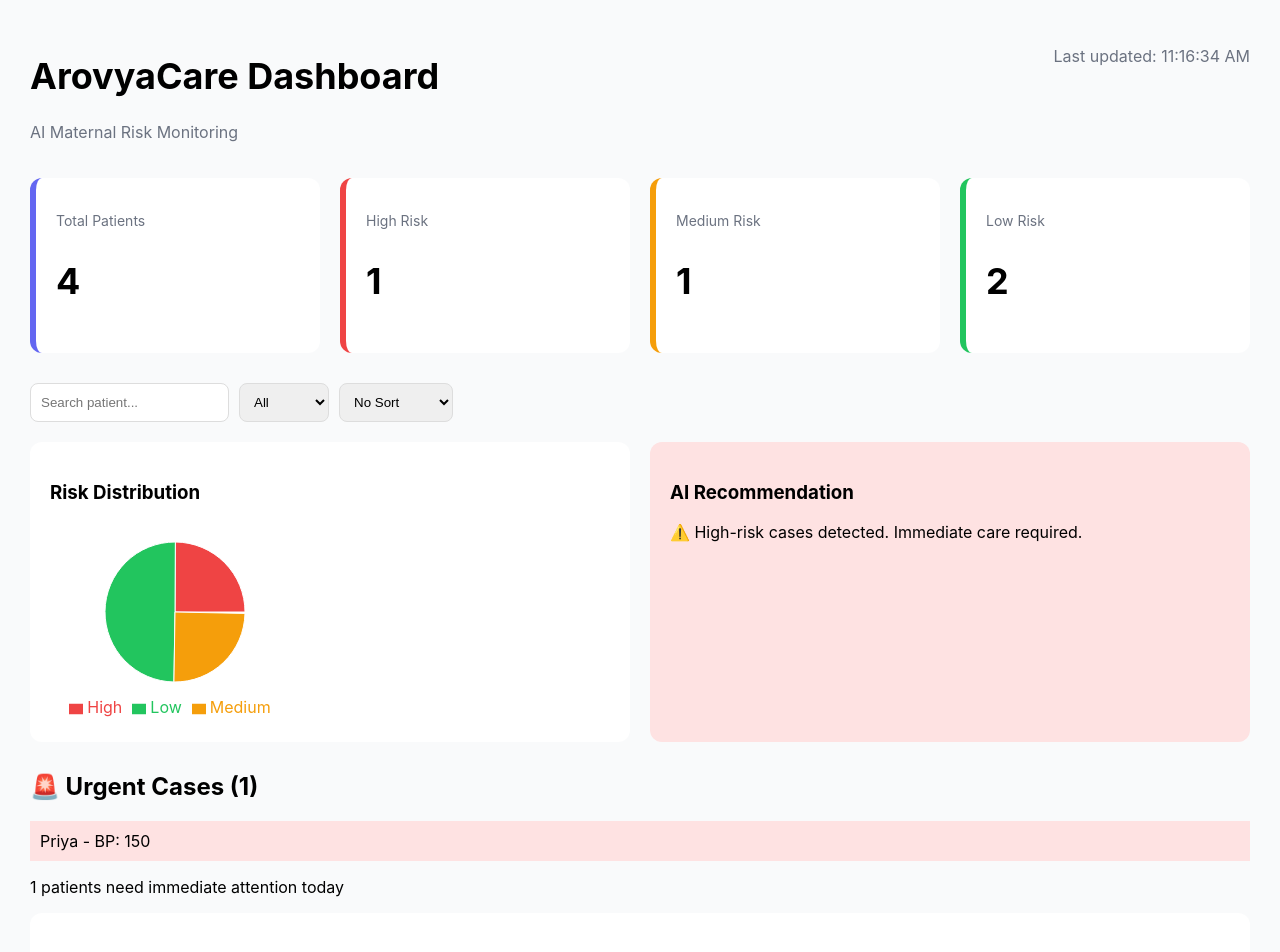
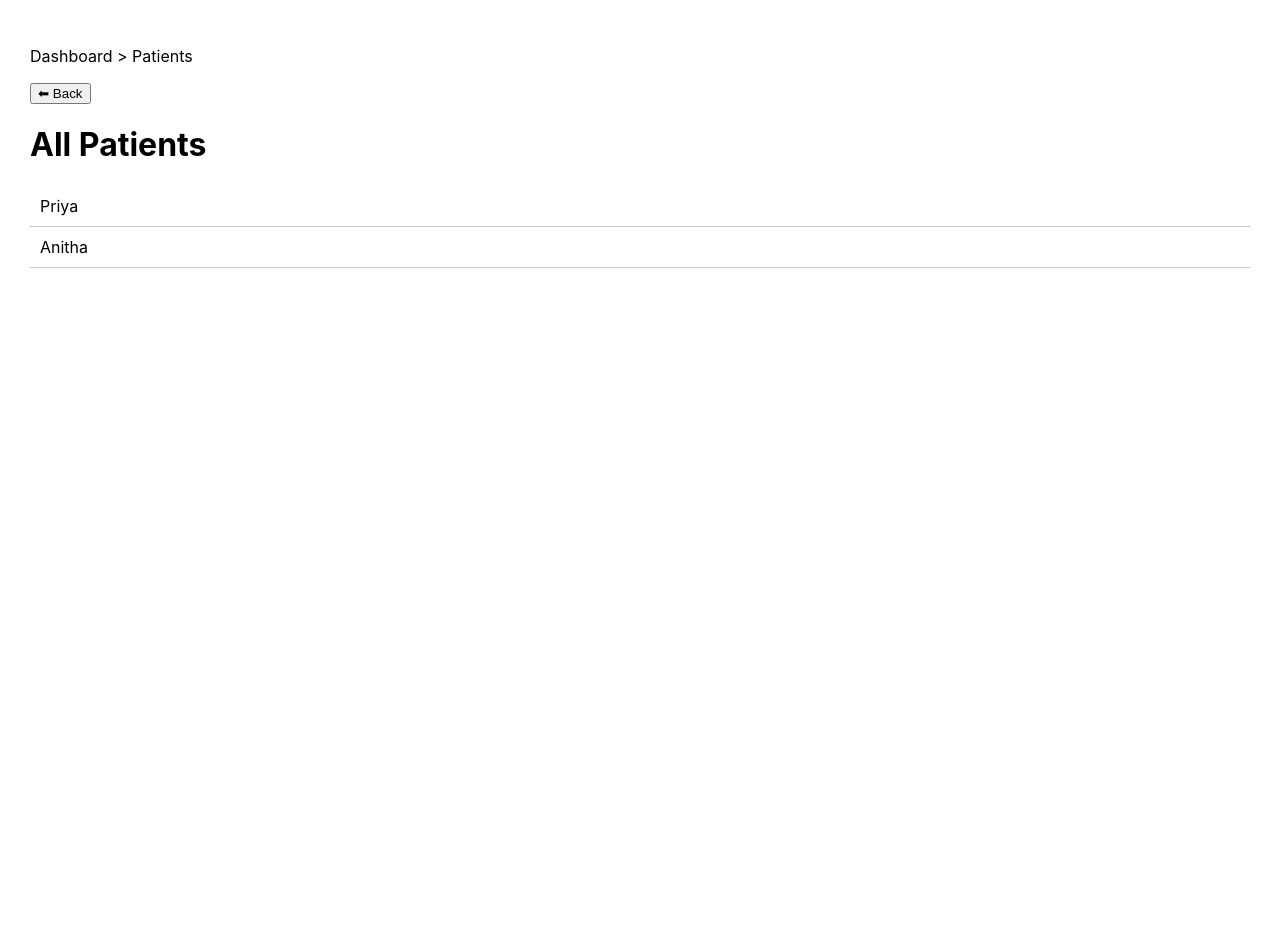
Before and after one commit to Sameetha987/arovyacare, a React (Create React App) app: page /patients in a window 1280 px wide. Shown: the top 952 px of the page. After the commit the page ends 800 px from the top, so only its background shows below. Built offline with nearby package versions, Linux system fonts and the light colour scheme.

Commit message:
my dashboard work

```diff
--- a/package.json
+++ b/package.json
@@ -9,6 +9,7 @@
     "@testing-library/user-event": "^13.5.0",
     "react": "^19.2.5",
     "react-dom": "^19.2.5",
+    "react-router-dom": "^7.14.2",
     "react-scripts": "5.0.1",
     "recharts": "^3.8.1",
     "web-vitals": "^2.1.4"
--- a/src/App.js
+++ b/src/App.js
@@ -1,9 +1,21 @@
-import React from "react";
-import "./App.css";
+import { BrowserRouter as Router, Routes, Route } from "react-router-dom";
+
 import Dashboard from "./Pages/Dashboard";
+import Patients from "./Pages/Patients";
+import Urgent from "./Pages/Urgent";
+import PatientDetails from "./Pages/PatientDetails";
 
 function App() {
-  return <Dashboard />;
+  return (
+    <Router>
+      <Routes>
+        <Route path="/" element={<Dashboard />} />
+        <Route path="/patients" element={<Patients />} />
+        <Route path="/urgent" element={<Urgent />} />
+        <Route path="/patient/:id" element={<PatientDetails />} />
+      </Routes>
+    </Router>
+  );
 }
 
 export default App;
--- a/src/Pages/Dashboard.js
+++ b/src/Pages/Dashboard.js
@@ -1,268 +1,91 @@
-import React, { useState, useEffect } from "react";
-import { PieChart, Pie, Cell, Tooltip, Legend } from "recharts";
+import { useNavigate } from "react-router-dom";
+import { PieChart, Pie, Cell } from "recharts";
 
 export default function Dashboard() {
+  const navigate = useNavigate();
 
-  const [patients] = useState([
-    { id: 1, name: "Priya", age: 22, bp: 150, risk: "High" },
-    { id: 2, name: "Anitha", age: 25, bp: 120, risk: "Low" },
-    { id: 3, name: "Kavya", age: 27, bp: 140, risk: "Medium" },
-    { id: 4, name: "Meena", age: 24, bp: 110, risk: "Low" },
-  ]);
+  const patients = [
+    { id: 1, name: "Priya", risk: "High" },
+    { id: 2, name: "Anitha", risk: "Low" },
+    { id: 3, name: "Kavya", risk: "Medium" }
+  ];
 
-  const [search, setSearch] = useState("");
-  const [filter, setFilter] = useState("All");
-  const [sortType, setSortType] = useState("None");
-  const [selectedPatient, setSelectedPatient] = useState(null);
-  const [time, setTime] = useState(new Date());
-
-  useEffect(() => {
-    const interval = setInterval(() => setTime(new Date()), 1000);
-    return () => clearInterval(interval);
-  }, []);
-
-  // 🔍 FILTER
-  let filteredPatients = patients.filter((p) => {
-    const matchSearch = p.name.toLowerCase().includes(search.toLowerCase());
-    const matchFilter = filter === "All" || p.risk === filter;
-    return matchSearch && matchFilter;
-  });
-
-  // 🔀 SORTING
-  if (sortType === "A-Z") {
-    filteredPatients.sort((a, b) => a.name.localeCompare(b.name));
-  }
-
-  if (sortType === "Risk") {
-    const priority = { High: 1, Medium: 2, Low: 3 };
-    filteredPatients.sort((a, b) => priority[a.risk] - priority[b.risk]);
-  }
-
-  // 📊 STATS
-  const total = patients.length;
-  const high = patients.filter((p) => p.risk === "High").length;
-  const low = patients.filter((p) => p.risk === "Low").length;
-  const medium = patients.filter((p) => p.risk === "Medium").length;
+  const high = patients.filter(p => p.risk === "High").length;
+  const low = patients.filter(p => p.risk === "Low").length;
+  const medium = patients.filter(p => p.risk === "Medium").length;
 
   const chartData = [
     { name: "High", value: high },
     { name: "Low", value: low },
-    { name: "Medium", value: medium },
+    { name: "Medium", value: medium }
   ];
 
-  const COLORS = ["#ef4444", "#22c55e", "#f59e0b"];
+  return (
+    <div style={container}>
 
-  // 🧠 AI MESSAGE
-  const aiMessage =
-    high > 0
-      ? "⚠️ High-risk cases detected. Immediate care required."
-      : medium > 0
-      ? "Monitor patients regularly. Medium risk present."
-      : "All patients are stable.";
+      <h1>ArovyaCare Dashboard</h1>
 
-  return (
-    <div style={{ background: "#f9fafb", minHeight: "100vh", padding: "30px" }}>
-
-      {/* HEADER */}
-      <div style={{ display: "flex", justifyContent: "space-between", marginBottom: "20px" }}>
-        <div>
-          <h1 style={{ fontSize: "36px" }}>ArovyaCare Dashboard</h1>
-          <p style={{ color: "#6b7280" }}>AI Maternal Risk Monitoring</p>
-        </div>
-        <p style={{ color: "#6b7280" }}>
-          Last updated: {time.toLocaleTimeString()}
-        </p>
+      {/* STATS */}
+      <div style={row}>
+        <Card title="High Risk" value={high} color="red" />
+        <Card title="Medium Risk" value={medium} color="orange" />
+        <Card title="Low Risk" value={low} color="green" />
       </div>
 
-      {/* CARDS */}
-      <div style={{ display: "flex", gap: "20px", marginBottom: "30px" }}>
-        {[
-          { label: "Total Patients", value: total, color: "#6366f1" },
-          { label: "High Risk", value: high, color: "#ef4444" },
-          { label: "Medium Risk", value: medium, color: "#f59e0b" },
-          { label: "Low Risk", value: low, color: "#22c55e" },
-        ].map((c, i) => (
-          <div key={i} style={{
-            flex: 1,
-            background: "white",
-            padding: "20px",
-            borderRadius: "12px",
-            borderLeft: `6px solid ${c.color}`
-          }}>
-            <p style={{ fontSize: "14px", color: "#6b7280" }}>{c.label}</p>
-            <h2 style={{ fontSize: "36px" }}>{c.value}</h2>
-          </div>
-        ))}
+      {/* NAVIGATION */}
+      <div style={row}>
+        <NavCard title="All Patients" onClick={() => navigate("/patients")} />
+        <NavCard title="Urgent Cases" onClick={() => navigate("/urgent")} />
       </div>
 
-      {/* SEARCH + FILTER + SORT */}
-      <div style={{ display: "flex", gap: "10px", marginBottom: "20px" }}>
-        <input
-          placeholder="Search patient..."
-          value={search}
-          onChange={(e) => setSearch(e.target.value)}
-          style={input}
-        />
-
-        <select value={filter} onChange={(e) => setFilter(e.target.value)} style={input}>
-          <option>All</option>
-          <option>High</option>
-          <option>Medium</option>
-          <option>Low</option>
-        </select>
-
-        <select value={sortType} onChange={(e) => setSortType(e.target.value)} style={input}>
-          <option value="None">No Sort</option>
-          <option value="A-Z">Name (A-Z)</option>
-          <option value="Risk">Risk Priority</option>
-        </select>
-      </div>
-
-      {/* CHART + AI */}
-      <div style={{ display: "flex", gap: "20px", marginBottom: "30px" }}>
+      {/* CHART */}
       <div style={card}>
         <h3>Risk Distribution</h3>
         <PieChart width={250} height={200}>
           <Pie data={chartData} dataKey="value" outerRadius={70}>
-              {chartData.map((entry, index) => (
-                <Cell key={index} fill={COLORS[index]} />
-              ))}
+            <Cell fill="red" />
+            <Cell fill="green" />
+            <Cell fill="orange" />
           </Pie>
-            <Tooltip />
-            <Legend />
         </PieChart>
       </div>
-
-        <div style={{
-          ...card,
-          background:
-            high > 0
-              ? "#fee2e2"
-              : medium > 0
-              ? "#fef3c7"
-              : "#dcfce7"
-        }}>
-          <h3>AI Recommendation</h3>
-          <p>{aiMessage}</p>
-        </div>
-      </div>
-
-      {/* URGENT */}
-      <h2>🚨 Urgent Cases ({high})</h2>
-
-      {high === 0 && <p>No urgent cases 🎉</p>}
-
-      {patients.filter(p => p.risk === "High").map(p => (
-        <div key={p.id} style={{
-          background: "#fee2e2",
-          padding: "10px",
-          marginBottom: "10px"
-        }}>
-          {p.name} - BP: {p.bp}
-        </div>
-      ))}
-
-      <p>{high} patients need immediate attention today</p>
-
-      {/* PATIENT LIST */}
-      <div style={card}>
-        <h2>Patient Records</h2>
-
-        {filteredPatients.length === 0 ? (
-          <p>No patients found</p>
-        ) : (
-          filteredPatients.map((p) => (
-            <div
-              key={p.id}
-              style={row}
-              onClick={() => setSelectedPatient(p)}
-            >
-              <div>
-                <h3>{p.name}</h3>
-                <p>Age: {p.age} • BP: {p.bp}</p>
-              </div>
-
-              <div style={{
-                color:
-                  p.risk === "High"
-                    ? "red"
-                    : p.risk === "Medium"
-                    ? "orange"
-                    : "green"
-              }}>
-                {p.risk}
-              </div>
-            </div>
-          ))
-        )}
-      </div>
-
-      {/* MODAL */}
-      {selectedPatient && (
-        <div style={modalBg}>
-          <div style={modalBox}>
-            <h2>{selectedPatient.name}</h2>
-            <p>Age: {selectedPatient.age}</p>
-            <p>BP: {selectedPatient.bp}</p>
-            <p>Risk: {selectedPatient.risk}</p>
-
-            <button onClick={() => setSelectedPatient(null)} style={btn}>
-              Close
-            </button>
-          </div>
-        </div>
-      )}
 
     </div>
   );
 }
 
+/* COMPONENTS */
+
+function Card({ title, value, color }) {
+  return (
+    <div style={{ ...card, borderLeft: `5px solid ${color}` }}>
+      <p>{title}</p>
+      <h2>{value}</h2>
+    </div>
+  );
+}
+
+function NavCard({ title, onClick }) {
+  return (
+    <div
+      style={card}
+      onClick={onClick}
+      onMouseEnter={e => e.currentTarget.style.transform = "scale(1.05)"}
+      onMouseLeave={e => e.currentTarget.style.transform = "scale(1)"}
+    >
+      <h3>{title}</h3>
+    </div>
+  );
+}
+
 /* STYLES */
+const container = { padding: "30px", background: "#f9fafb" };
+const row = { display: "flex", gap: "20px", marginBottom: "20px" };
 const card = {
   flex: 1,
   background: "white",
   padding: "20px",
-  borderRadius: "12px"
+  borderRadius: "10px",
+  cursor: "pointer",
+  transition: "0.3s"
 };
-
-const input = {
-  padding: "10px",
-  borderRadius: "8px",
-  border: "1px solid #ddd"
-};
-
-const row = {
-  display: "flex",
-  justifyContent: "space-between",
-  padding: "10px",
-  borderBottom: "1px solid #eee",
-  cursor: "pointer"
-};
-
-const modalBg = {
-  position: "fixed",
-  top: 0,
-  left: 0,
-  width: "100%",
-  height: "100%",
-  background: "rgba(0,0,0,0.4)",
-  display: "flex",
-  justifyContent: "center",
-  alignItems: "center"
-};
-
-const modalBox = {
-  background: "white",
-  padding: "30px",
-  borderRadius: "12px",
-  width: "300px"
-};
-
-const btn = {
-  marginTop: "10px",
-  padding: "10px",
-  background: "#6366f1",
-  color: "white",
-  border: "none",
-  borderRadius: "8px"
-};
--- /dev/null
+++ b/src/Pages/PatientDetails.js
@@ -0,0 +1,27 @@
+import { useParams, useNavigate } from "react-router-dom";
+
+export default function PatientDetails() {
+  const { id } = useParams();
+  const navigate = useNavigate();
+
+  return (
+    <div style={{ padding: "30px" }}>
+
+      <p>Dashboard &gt; Patients &gt; Details</p>
+
+      <button onClick={() => navigate(-1)}>Back</button>
+
+      <h1>Patient Details</h1>
+
+      <p>ID: {id}</p>
+      <p>Name: Priya</p>
+      <p>Age: 22</p>
+      <p>BP: 150</p>
+      <p>Risk: High</p>
+
+      <h3>History</h3>
+      <p>Previous checkup data...</p>
+
+    </div>
+  );
+}
--- /dev/null
+++ b/src/Pages/Patients.js
@@ -0,0 +1,36 @@
+import { useNavigate } from "react-router-dom";
+
+export default function Patients() {
+  const navigate = useNavigate();
+
+  const patients = [
+    { id: 1, name: "Priya" },
+    { id: 2, name: "Anitha" }
+  ];
+
+  return (
+    <div style={container}>
+
+      {/* BREADCRUMB */}
+      <p>Dashboard &gt; Patients</p>
+
+      <button onClick={() => navigate("/")}>⬅ Back</button>
+
+      <h1>All Patients</h1>
+
+      {patients.map(p => (
+        <div
+          key={p.id}
+          style={row}
+          onClick={() => navigate(`/patient/${p.id}`)}
+        >
+          {p.name}
+        </div>
+      ))}
+
+    </div>
+  );
+}
+
+const container = { padding: "30px" };
+const row = { padding: "10px", borderBottom: "1px solid #ccc", cursor: "pointer" };
--- /dev/null
+++ b/src/Pages/Urgent.js
@@ -0,0 +1,32 @@
+import { useNavigate } from "react-router-dom";
+
+export default function Urgent() {
+  const navigate = useNavigate();
+
+  const patients = [{ id: 1, name: "Priya" }];
+
+  return (
+    <div style={container}>
+
+    <p>Dashboard &gt; Urgent</p>
+
+      <button onClick={() => navigate("/")}>⬅ Back</button>
+
+      <h1>Urgent Cases</h1>
+
+      {patients.map(p => (
+        <div
+          key={p.id}
+          style={{ ...row, color: "red" }}
+          onClick={() => navigate(`/patient/${p.id}`)}
+        >
+          {p.name}
+        </div>
+      ))}
+
+    </div>
+  );
+}
+
+const container = { padding: "30px" };
+const row = { padding: "10px", cursor: "pointer" };
```
Also changed, not shown: 1 other file (tests, documents, lock files or other folders). Lines whose indentation alone changed are shown as unchanged.
